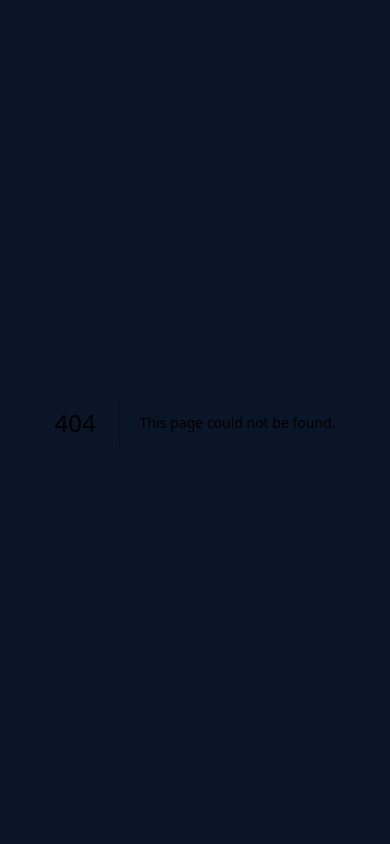
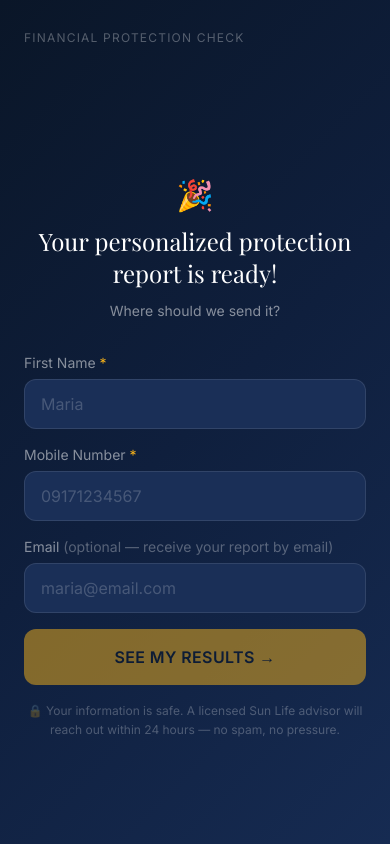
Before and after one commit to zerotherm27-create/insurance, a Next.js app: page /funnel/capture in a window 390 px wide. Before the commit this address had no page. Built offline with nearby package versions, Linux system fonts and the light colour scheme.

Commit message:
feat: add lead capture gate with mobile validation

```diff
--- /dev/null
+++ b/app/funnel/capture/page.tsx
@@ -0,0 +1,30 @@
+import { Suspense } from 'react'
+import { LeadCaptureForm } from '@/components/funnel/LeadCaptureForm'
+
+export default function FunnelCapturePage() {
+  return (
+    <main className="relative min-h-screen flex flex-col bg-navy-gradient">
+      <header className="px-6 py-6">
+        <span className="font-sans text-xs text-white/30 tracking-widest uppercase">
+          Financial Protection Check
+        </span>
+      </header>
+
+      <div className="flex-1 flex flex-col items-center justify-center py-8 space-y-8">
+        <div className="text-center space-y-3 px-6">
+          <div className="text-3xl">🎉</div>
+          <h1 className="font-serif text-2xl md:text-3xl text-white">
+            Your personalized protection report is ready!
+          </h1>
+          <p className="font-sans text-sm text-white/50">
+            Where should we send it?
+          </p>
+        </div>
+
+        <Suspense fallback={null}>
+          <LeadCaptureForm />
+        </Suspense>
+      </div>
+    </main>
+  )
+}
--- /dev/null
+++ b/components/funnel/LeadCaptureForm.tsx
@@ -0,0 +1,128 @@
+'use client'
+
+import { useState } from 'react'
+import { useRouter } from 'next/navigation'
+import type { FunnelAnswers } from '@/types/funnel'
+
+export function LeadCaptureForm() {
+  const router = useRouter()
+  const [form, setForm] = useState({ firstName: '', mobile: '', email: '' })
+  const [loading, setLoading] = useState(false)
+  const [error, setError] = useState<string | null>(null)
+
+  async function handleSubmit(e: React.FormEvent) {
+    e.preventDefault()
+    setError(null)
+
+    let answers: FunnelAnswers
+    try {
+      const stored = sessionStorage.getItem('sma_funnel_answers')
+      if (!stored) throw new Error('missing')
+      answers = JSON.parse(stored)
+    } catch {
+      setError('Your answers were not found. Please restart the check.')
+      return
+    }
+
+    if (!/^09\d{9}$/.test(form.mobile)) {
+      setError('Please enter a valid Philippine mobile number — e.g. 09171234567.')
+      return
+    }
+
+    setLoading(true)
+    try {
+      const res = await fetch('/api/funnel/analyze', {
+        method: 'POST',
+        headers: { 'Content-Type': 'application/json' },
+        body: JSON.stringify({
+          firstName: form.firstName.trim(),
+          mobile: form.mobile.trim(),
+          email: form.email.trim() || undefined,
+          answers,
+        }),
+      })
+
+      const body = await res.json().catch(() => ({}))
+      if (!res.ok) {
+        throw new Error(typeof body.error === 'string' ? body.error : 'Something went wrong. Please try again.')
+      }
+
+      sessionStorage.setItem('sma_funnel_report', JSON.stringify(body))
+      sessionStorage.removeItem('sma_funnel_answers')
+      router.push(`/funnel/report/${body.id}`)
+    } catch (err) {
+      setError(err instanceof Error ? err.message : 'Something went wrong. Please try again.')
+    } finally {
+      setLoading(false)
+    }
+  }
+
+  return (
+    <form onSubmit={handleSubmit} noValidate className="max-w-md mx-auto w-full px-6 space-y-4">
+      <div>
+        <label htmlFor="firstName" className="block font-sans text-sm text-white/50 mb-1.5">
+          First Name <span className="text-gold">*</span>
+        </label>
+        <input
+          id="firstName"
+          type="text"
+          required
+          autoComplete="given-name"
+          value={form.firstName}
+          onChange={(e) => setForm((f) => ({ ...f, firstName: e.target.value }))}
+          placeholder="Maria"
+          className="w-full px-4 py-3 rounded-xl bg-navy-card border border-white/10 text-white font-sans placeholder:text-white/20 focus:outline-none focus-visible:ring-2 focus-visible:ring-gold/60 focus:border-gold/40 transition-colors"
+        />
+      </div>
+
+      <div>
+        <label htmlFor="mobile" className="block font-sans text-sm text-white/50 mb-1.5">
+          Mobile Number <span className="text-gold">*</span>
+        </label>
+        <input
+          id="mobile"
+          type="tel"
+          required
+          autoComplete="tel"
+          value={form.mobile}
+          onChange={(e) => setForm((f) => ({ ...f, mobile: e.target.value }))}
+          placeholder="09171234567"
+          className="w-full px-4 py-3 rounded-xl bg-navy-card border border-white/10 text-white font-sans placeholder:text-white/20 focus:outline-none focus-visible:ring-2 focus-visible:ring-gold/60 focus:border-gold/40 transition-colors"
+        />
+      </div>
+
+      <div>
+        <label htmlFor="email" className="block font-sans text-sm text-white/50 mb-1.5">
+          Email <span className="text-white/30 font-normal">(optional — receive your report by email)</span>
+        </label>
+        <input
+          id="email"
+          type="email"
+          autoComplete="email"
+          value={form.email}
+          onChange={(e) => setForm((f) => ({ ...f, email: e.target.value }))}
+          placeholder="maria@email.com"
+          className="w-full px-4 py-3 rounded-xl bg-navy-card border border-white/10 text-white font-sans placeholder:text-white/20 focus:outline-none focus-visible:ring-2 focus-visible:ring-gold/60 focus:border-gold/40 transition-colors"
+        />
+      </div>
+
+      {error && (
+        <p role="alert" className="text-sm text-red-400 leading-relaxed">
+          {error}
+        </p>
+      )}
+
+      <button
+        type="submit"
+        disabled={loading || !form.firstName || !form.mobile}
+        className="w-full px-6 py-4 rounded-xl bg-gold text-navy-dark font-sans font-semibold text-base tracking-wide hover:bg-gold-soft transition-colors disabled:opacity-50 disabled:cursor-not-allowed min-h-[52px]"
+      >
+        {loading ? 'Generating your report…' : 'SEE MY RESULTS →'}
+      </button>
+
+      <p className="text-center text-xs text-white/25 leading-relaxed">
+        🔒 Your information is safe. A licensed Sun Life advisor will reach out within 24 hours — no spam, no pressure.
+      </p>
+    </form>
+  )
+}
```
